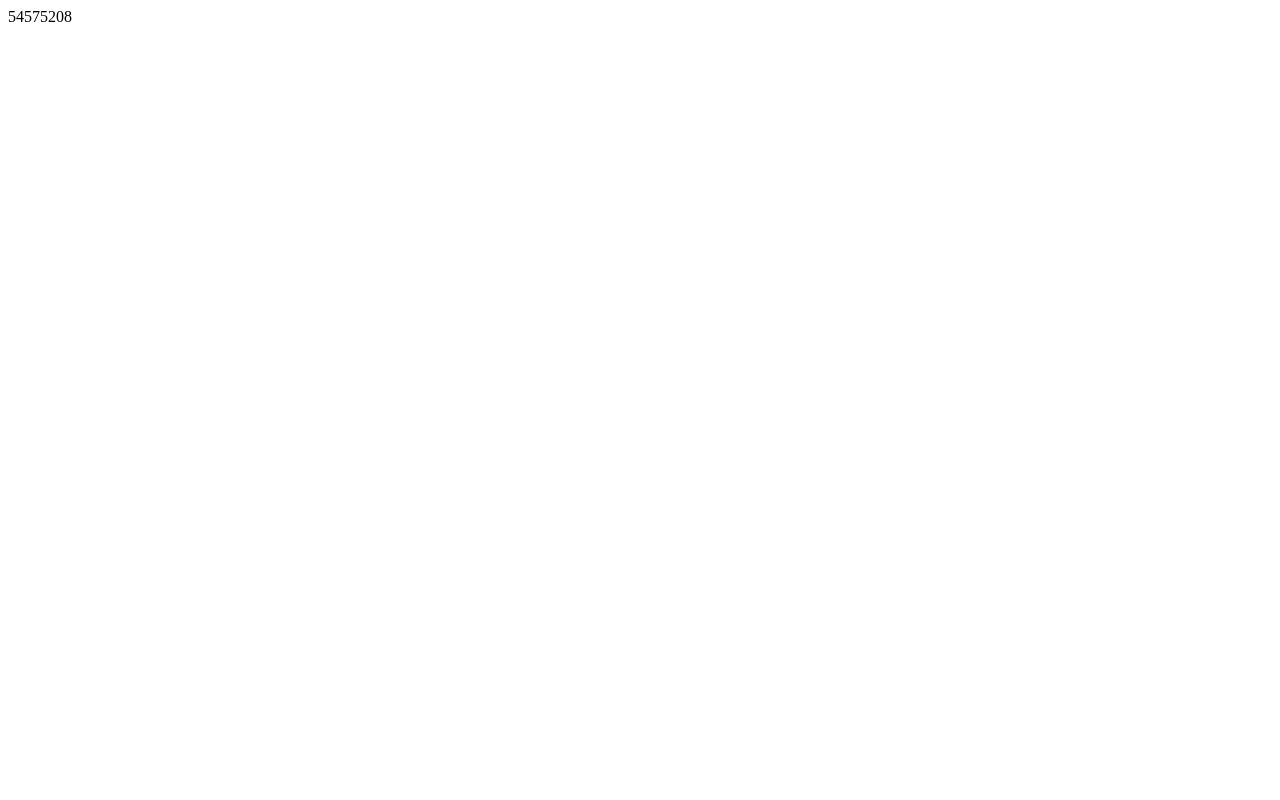
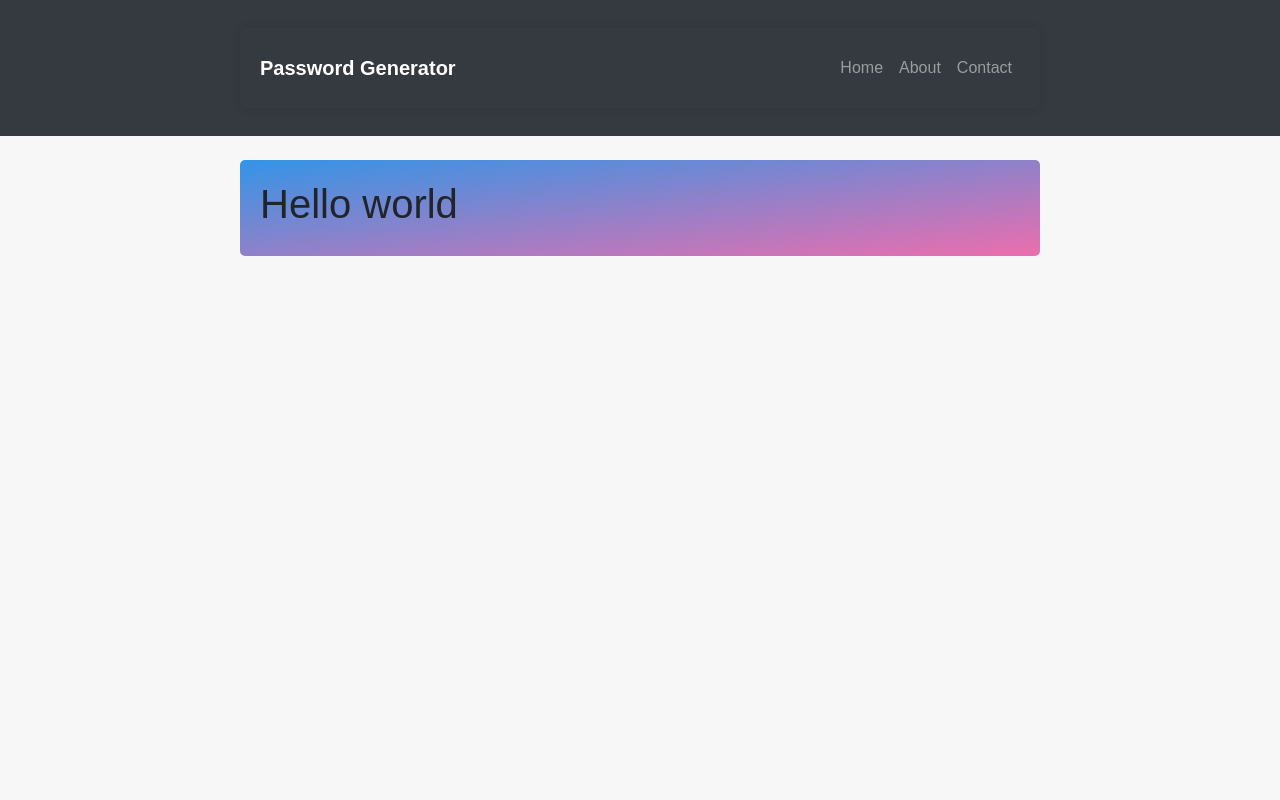
Before and after one commit to Maksim325/Password_generator, a Django app: page / in a window 1280 px wide. Before the commit the page is almost empty. Run offline with Django 4.2, Linux system fonts and the light colour scheme; some libraries are stand-ins or nearby versions.

Commit message:
add basic HTML and CSS

```diff
--- a/password_generator/generator/static/generator/base.css
+++ b/password_generator/generator/static/generator/base.css
@@ -0,0 +1,43 @@
+body {
+    font-family: Arial, sans-serif;
+    background-color: #f7f7f7;
+    margin: 0;
+    padding: 0;
+}
+
+.container {
+    max-width: 800px;
+    margin: 20px auto;
+    padding: 20px;
+
+    border-radius: 5px;
+    box-shadow: 0 0 10px rgba(0, 0, 0, 0.1);
+    background-color: #343a40;
+    color: #ffffff;
+}
+
+.navbar-brand {
+    font-weight: bold;
+}
+
+.btn-primary {
+    background-color: #007bff;
+    border-color: #007bff;
+}
+
+.btn-primary:hover {
+    background-color: #0056b3;
+    border-color: #0056b3;
+}
+
+.btn-primary:focus {
+    box-shadow: none;
+}
+.text-block {
+    margin: 20px auto;
+    padding: 20px;
+    border-radius: 5px;
+    max-width: 800px;
+    background: linear-gradient(to bottom right, #3494e6, #ec6ead);
+
+}
--- a/password_generator/generator/templates/generator/base.html
+++ b/password_generator/generator/templates/generator/base.html
@@ -1,21 +1,46 @@
+{% load static %}
 <!DOCTYPE html>
 <html lang="en">
 <head>
     <meta charset="UTF-8">
     <meta name="viewport" content="width=device-width, initial-scale=1.0">
+    <title>Password Generator</title>
     <!-- Bootstrap CSS -->
-    <link href="https://maxcdn.bootstrapcdn.com/bootstrap/4.5.2/css/bootstrap.min.css" rel="stylesheet">
-    <!-- Custom styles -->
+    <link href="https://stackpath.bootstrapcdn.com/bootstrap/4.5.2/css/bootstrap.min.css" rel="stylesheet">
 
-    <link rel="stylesheet" type="text/css" href="{% static 'blog/main.css' %}">
-
-    <title>Password generator</title>
+    <link href="{% static 'generator/base.css' %}" rel="stylesheet">
 </head>
 <body>
 
-    <!-- Bootstrap JS and dependencies -->
-    <script src="https://ajax.googleapis.com/ajax/libs/jquery/3.5.1/jquery.min.js"></script>
-    <script src="https://cdnjs.cloudflare.com/ajax/libs/popper.js/1.16.0/umd/popper.min.js"></script>
-    <script src="https://maxcdn.bootstrapcdn.com/bootstrap/4.5.2/js/bootstrap.min.js"></script>
+    <nav class="navbar navbar-expand-lg navbar-dark bg-dark">
+        <div class="container">
+            <a class="navbar-brand" href="#">Password Generator</a>
+            <button class="navbar-toggler" type="button" data-toggle="collapse" data-target="#navbarNav" aria-controls="navbarNav" aria-expanded="false" aria-label="Toggle navigation">
+                <span class="navbar-toggler-icon"></span>
+            </button>
+            <div class="collapse navbar-collapse" id="navbarNav">
+                <ul class="navbar-nav ml-auto">
+                    <li class="nav-item">
+                        <a class="nav-link" href="#">Home</a>
+                    </li>
+                    <li class="nav-item">
+                        <a class="nav-link" href="#">About</a>
+                    </li>
+                    <li class="nav-item">
+                        <a class="nav-link" href="#">Contact</a>
+                    </li>
+                </ul>
+            </div>
+        </div>
+    </nav>
+
+    <div class="text-block mt-4">
+        {% block content %}
+        {% endblock %}
+    </div>
+
+    <!-- Bootstrap JS and other scripts -->
+    <script src="https://stackpath.bootstrapcdn.com/bootstrap/4.5.2/js/bootstrap.min.js"></script>
+    <!-- Add your custom scripts here -->
 </body>
 </html>
--- a/password_generator/generator/templates/generator/home.html
+++ b/password_generator/generator/templates/generator/home.html
@@ -0,0 +1,6 @@
+{% extends "generator/base.html"%}
+{% block content %}
+
+<h1>Hello world</h1>
+
+{% endblock %}
--- a/password_generator/generator/views.py
+++ b/password_generator/generator/views.py
@@ -3,4 +3,5 @@ from django.http import HttpResponse
 import random
 
 def home(response):
-    return HttpResponse(random.randint(11111111, 99999999))
+    print(response.POST)
+    return render(response, 'generator/home.html' ,context={'password':random.randint(11111111, 99999999)})
--- a/password_generator/password_generator/settings.py
+++ b/password_generator/password_generator/settings.py
@@ -31,6 +31,7 @@ ALLOWED_HOSTS = []
 # Application definition
 
 INSTALLED_APPS = [
+    'generator.apps.GeneratorConfig',
     'django.contrib.admin',
     'django.contrib.auth',
     'django.contrib.contenttypes',
```
